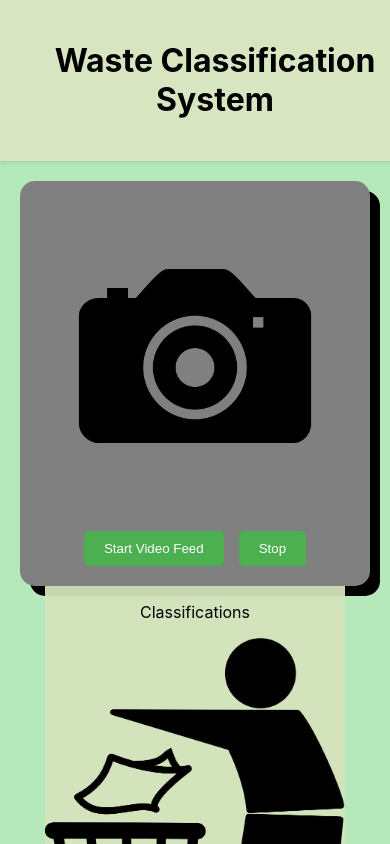
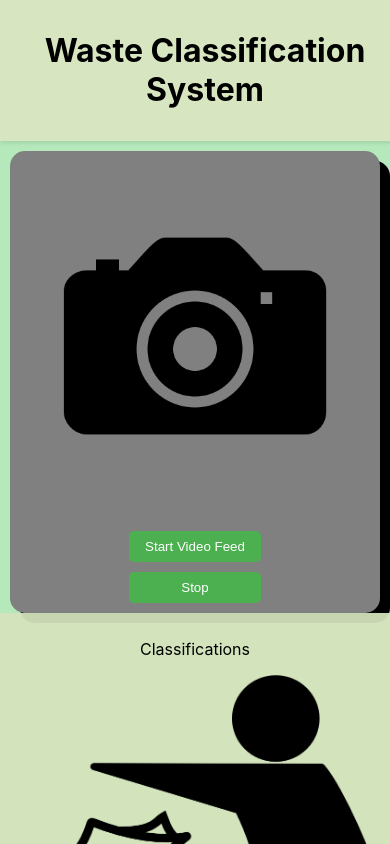
Before and after one commit to Runeozzyman/capstone-UI, a React (Create React App) app: page / in a window 390 px wide. Built offline with nearby package versions, Linux system fonts and the light colour scheme.

Commit message:
more dynamic updates

```diff
--- a/src/App.css
+++ b/src/App.css
@@ -103,3 +103,35 @@ html, body {
     width: 48%;
   }
 }
+
+@media (max-width: 480px) {
+  .header {
+    padding: 10px;
+  }
+
+  .content {
+    padding: 10px;
+  }
+
+  .camera-box {
+    padding: 10px;
+  }
+
+  .button-container {
+    flex-direction: column;
+    gap: 10px;
+  }
+
+  .camera-button {
+    padding: 8px 16px;
+  }
+
+  .right-bar {
+    max-width: 100%;
+    padding: 10px;
+  }
+
+  .right-bar-image {
+    margin-bottom: 10px;
+  }
+}
```
